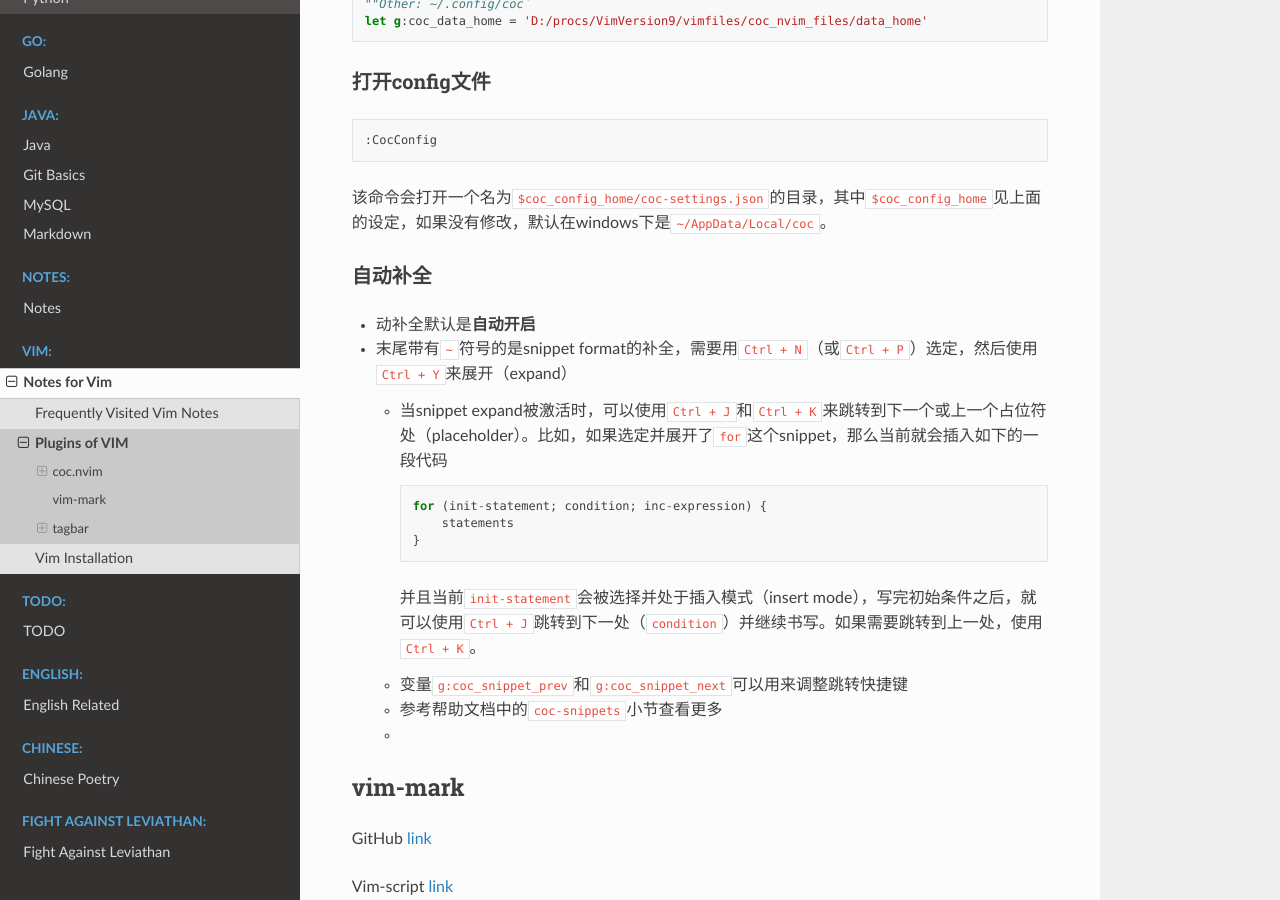
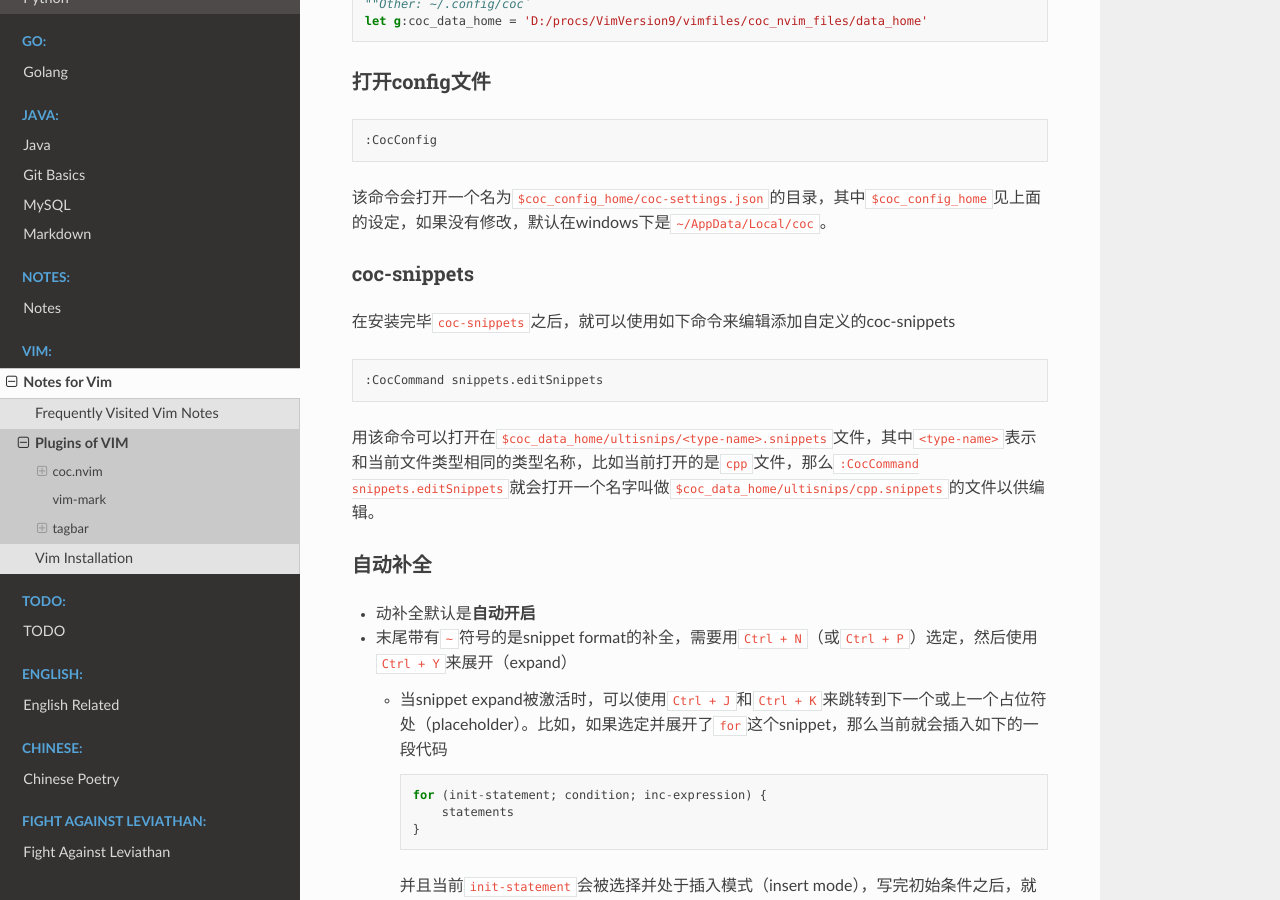
Before and after one commit to Pyrad/pyradnotes, a Sphinx documentation site: the page built from source/Vim/vim_plugin.md, in a window 1280 px wide and 900 px high, scrolled down 703 px. Built offline with Sphinx 7.4.7 and the Read the Docs theme 2.0.0, drawn with Linux system fonts in a browser that asks for light colours.

Commit message:
To open snippets in coc-snippets

````diff
--- a/source/Vim/vim_plugin.md
+++ b/source/Vim/vim_plugin.md
@@ -43,6 +43,18 @@ let g:coc_data_home = 'D:/procs/VimVersion9/vimfiles/coc_nvim_files/data_home'
 ```
 
 该命令会打开一个名为`$coc_config_home/coc-settings.json`的目录，其中`$coc_config_home`见上面的设定，如果没有修改，默认在windows下是`~/AppData/Local/coc`。
+
+
+
+### coc-snippets
+
+在安装完毕`coc-snippets`之后，就可以使用如下命令来编辑添加自定义的coc-snippets
+
+```vim
+:CocCommand snippets.editSnippets
+```
+
+用该命令可以打开在`$coc_data_home/ultisnips/<type-name>.snippets`文件，其中`<type-name>`表示和当前文件类型相同的类型名称，比如当前打开的是`cpp`文件，那么`:CocCommand snippets.editSnippets`就会打开一个名字叫做`$coc_data_home/ultisnips/cpp.snippets`的文件以供编辑。
 
 
 
````
